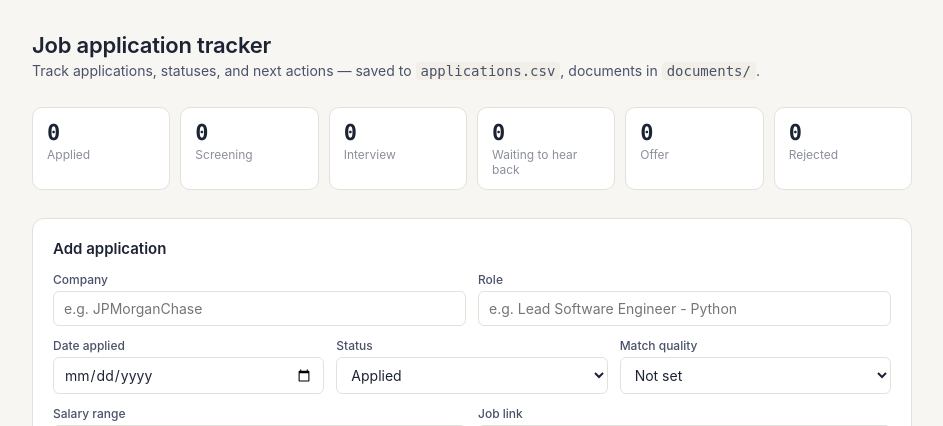
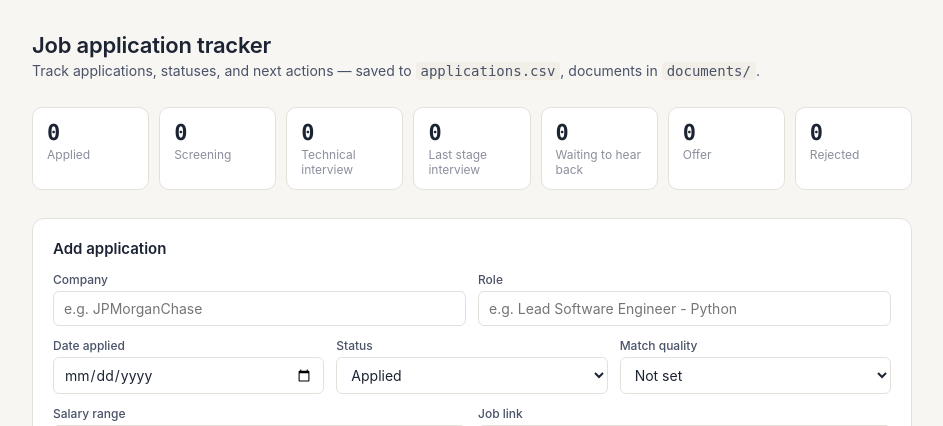
Before and after one commit to MiroslavSvec-hub/Job-Application-Tracker, a Flask app: page / in a window 1280 px wide. Shown: the top 426 px of the page, without its empty margins (168-1111 px from the left). Run offline with Flask 3, Linux system fonts and the light colour scheme; data that the repository does not hold is empty.

Commit message:
Added few more stages to interview process

```diff
--- a/static/app.js
+++ b/static/app.js
@@ -1,7 +1,7 @@
 let applications = [];
 
 function statusLabel(s) {
-  const map = { applied: 'Applied', screening: 'Screening', interview: 'Interview', waiting: 'Waiting to hear back', offer: 'Offer', rejected: 'Rejected', withdrawn: 'Withdrawn' };
+  const map = { applied: 'Applied', screening: 'Screening', technical: 'Technical interview', final: 'Last stage interview', waiting: 'Waiting to hear back', offer: 'Offer', rejected: 'Rejected', withdrawn: 'Withdrawn' };
   return map[s] || s;
 }
 
@@ -109,10 +109,10 @@ async function deleteApplication(id) {
 }
 
 function renderStats() {
-  const counts = { applied: 0, screening: 0, interview: 0, waiting: 0, offer: 0, rejected: 0 };
+  const counts = { applied: 0, screening: 0, technical: 0, final: 0, waiting: 0, offer: 0, rejected: 0 };
   applications.forEach(a => { if (counts[a.status] !== undefined) counts[a.status]++; });
   const statsEl = document.getElementById('stats');
-  statsEl.innerHTML = ['applied', 'screening', 'interview', 'waiting', 'offer', 'rejected'].map(s =>
+  statsEl.innerHTML = ['applied', 'screening', 'technical', 'final', 'waiting', 'offer', 'rejected'].map(s =>
     '<div class="stat"><div class="num">' + counts[s] + '</div><div class="label">' + statusLabel(s) + '</div></div>'
   ).join('');
 }
@@ -138,7 +138,7 @@ function render() {
     if (s === 'rejected') return 3;
     if (s === 'withdrawn') return 2;
     if (s === 'applied') return 1;
-    return 0; // screening, interview, waiting, offer
+    return 0; // screening, technical, final, waiting, offer
   };
   filtered.sort((a, b) => {
     const tierDiff = statusTier(a.status) - statusTier(b.status);
--- a/static/style.css
+++ b/static/style.css
@@ -27,7 +27,7 @@ body {
 h1 { font-size: 22px; font-weight: 600; margin: 0 0 4px; letter-spacing: -0.01em; }
 .sub { color: var(--ink-soft); font-size: 14px; margin: 0 0 28px; }
 .sub code { background: var(--gray-bg); padding: 1px 5px; border-radius: 4px; }
-.stats { display: grid; grid-template-columns: repeat(6, 1fr); gap: 10px; margin-bottom: 28px; }
+.stats { display: grid; grid-template-columns: repeat(auto-fit, minmax(96px, 1fr)); gap: 10px; margin-bottom: 28px; }
 .stat { background: var(--card); border: 1px solid var(--line); border-radius: 10px; padding: 12px 14px; }
 .stat .num { font-size: 22px; font-weight: 600; font-family: "SF Mono", "Consolas", monospace; }
 .stat .label { font-size: 12px; color: var(--muted); margin-top: 2px; }
@@ -59,7 +59,8 @@ button:hover { background: var(--gray-bg); }
 }
 .card.status-applied { border-left-color: var(--muted); background: var(--gray-bg); }
 .card.status-screening { border-left-color: var(--amber); background: var(--amber-bg); }
-.card.status-interview { border-left-color: var(--amber); background: var(--amber-bg); }
+.card.status-technical { border-left-color: var(--amber); background: var(--amber-bg); }
+.card.status-final { border-left-color: var(--amber); background: var(--amber-bg); }
 .card.status-waiting { border-left-color: var(--teal); background: var(--teal-bg); }
 .card.status-offer { border-left-color: var(--green); background: var(--green-bg); }
 .card.status-rejected { border-left-color: var(--red); background: var(--red-bg); }
@@ -76,7 +77,8 @@ button:hover { background: var(--gray-bg); }
 }
 .badge.status-applied { background: var(--gray-bg); color: var(--ink-soft); }
 .badge.status-screening { background: var(--amber-bg); color: var(--amber); }
-.badge.status-interview { background: var(--amber-bg); color: var(--amber); }
+.badge.status-technical { background: var(--amber-bg); color: var(--amber); }
+.badge.status-final { background: var(--amber-bg); color: var(--amber); }
 .badge.status-waiting { background: var(--teal-bg); color: var(--teal); }
 .badge.status-offer { background: var(--green-bg); color: var(--green); }
 .badge.status-rejected { background: var(--red-bg); color: var(--red); }
--- a/templates/index.html
+++ b/templates/index.html
@@ -35,7 +35,8 @@
         <select id="f-status">
           <option value="applied">Applied</option>
           <option value="screening">Screening</option>
-          <option value="interview">Interview</option>
+          <option value="technical">Technical interview</option>
+          <option value="final">Last stage interview</option>
           <option value="waiting">Waiting to hear back</option>
           <option value="offer">Offer</option>
           <option value="rejected">Rejected</option>
@@ -85,7 +86,8 @@
       <option value="all">All statuses</option>
       <option value="applied">Applied</option>
       <option value="screening">Screening</option>
-      <option value="interview">Interview</option>
+      <option value="technical">Technical interview</option>
+      <option value="final">Last stage interview</option>
       <option value="waiting">Waiting to hear back</option>
       <option value="offer">Offer</option>
       <option value="rejected">Rejected</option>
```
Also changed, not shown: README.md.
